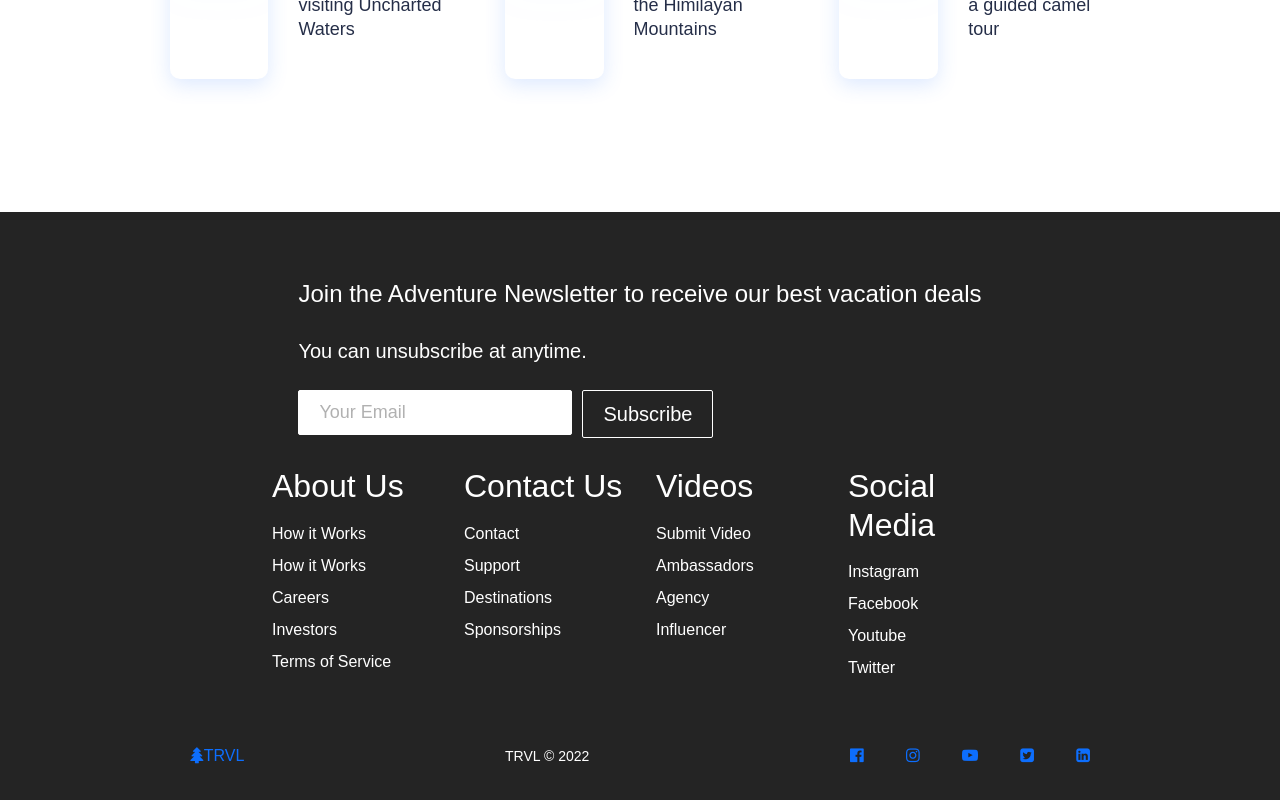
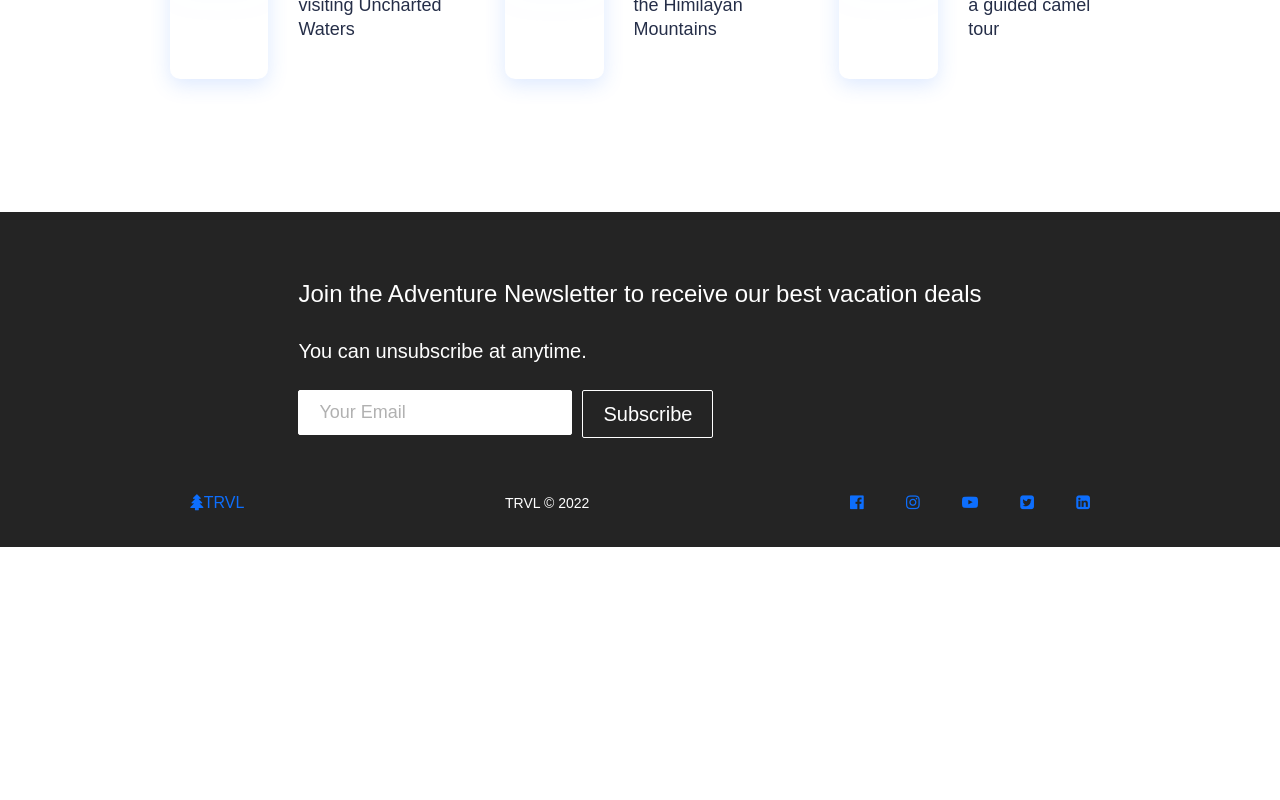
Before and after one commit to AJarich/react-website, a React (Create React App) app: page / in a window 1280 px wide. Shown: the part 1311-2111 px from the top of the page. After the commit the page ends 1858 px from the top, so only its background shows below. Built offline with nearby package versions, Linux system fonts and the light colour scheme.

Commit message:
Created and styled About page. Got rid of unnecessary routes from App.js. Got rid of unnecessary content from footer.

```diff
--- a/src/App.css
+++ b/src/App.css
@@ -9,7 +9,8 @@
 .services,
 .products,
 .sign-up,
-.contact {
+.contact,
+.about {
   display: flex;
   height: 90vh;
   align-items: center;
@@ -54,6 +55,30 @@
   height: 40vh;
 }
 
+.about {
+  background-image: url('../public/images/img-2.jpg');
+  background-position: center;
+  background-size: fill;
+  background-repeat: no-repeat;
+  color: #fff;
+  font-size: 100px;
+  height: 40vh;
+}
+
+.about-section {
+  margin-top: 50px;
+  margin-left: 250px;
+  padding-bottom: 50px;
+  max-width: 900px;
+}
+
+.about-img {
+  margin-right: 30px;
+  max-height: 500px;
+  max-width: 400px;
+  margin-bottom: 50px;
+}
+
 .contact-card {
   max-width: 1100px;
   display: block;
@@ -81,3 +106,16 @@
 .contact-card .submit-button {
   background-color: #4682b4;
 }
+
+@media screen and (max-width: 960px) {
+  .about-section {
+    margin-left: 100px;
+  }
+}
+
+@media screen and (max-width:820px) {
+  .about-section {
+    flex-direction: column;
+    margin-left: 80px;
+  }
+}
--- a/src/App.js
+++ b/src/App.js
@@ -3,7 +3,7 @@ import React from 'react';
 import Navbar from './components/Navbar.js';
 import {BrowserRouter as Router, Routes, Route} from 'react-router-dom';
 import Home from './components/pages/Home';
-import Services from './components/pages/Services.js';
+import About from './components/pages/About.js';
 import Products from './components/pages/Products.js';
 import SignUp from './components/pages/SignUp.js';
 import Contact from './components/pages/Contact.js';
@@ -15,7 +15,7 @@ function App() {
         <Navbar />
         <Routes>
           <Route path="/" element={<Home />} />
-          <Route path="/services" element={<Services />} />
+          <Route path="/about" element={<About />} />
           <Route path="/products" element={<Products />} />
           <Route path="/sign-up" element={<SignUp />} />
           <Route path="/contact" element={<Contact />} />
--- a/src/components/Footer.js
+++ b/src/components/Footer.js
@@ -21,41 +21,6 @@ function Footer() {
               </form>
             </div>
           </section>
-          <div className="footer-links">
-            <div className="footer-link-wrapper">
-              <div className="footer-link-items">
-                <h2>About Us</h2>
-                <Link to="/sign-up">How it Works</Link>
-                <Link to="/">How it Works</Link>
-                <Link to="/">Careers</Link>
-                <Link to="/">Investors</Link>
-                <Link to="/">Terms of Service</Link>
-              </div>
-              <div class='footer-link-items'>
-               <h2>Contact Us</h2>
-               <Link to='/'>Contact</Link>
-               <Link to='/'>Support</Link>
-               <Link to='/'>Destinations</Link>
-               <Link to='/'>Sponsorships</Link>
-             </div>
-            </div>
-            <div className='footer-link-wrapper'>
-              <div class='footer-link-items'>
-                <h2>Videos</h2>
-                <Link to='/'>Submit Video</Link>
-                <Link to='/'>Ambassadors</Link>
-                <Link to='/'>Agency</Link>
-                <Link to='/'>Influencer</Link>
-              </div>
-            <div class='footer-link-items'>
-              <h2>Social Media</h2>
-              <Link to='/'>Instagram</Link>
-              <Link to='/'>Facebook</Link>
-              <Link to='/'>Youtube</Link>
-              <Link to='/'>Twitter</Link>
-            </div>
-           </div>
-          </div>
           <section className="social-media">
             <div className="social-media-wrap">
               <div className="footer-logo">
--- /dev/null
+++ b/src/components/pages/About.js
@@ -0,0 +1,22 @@
+import React from 'react';
+import '../../App.css';
+
+export default function Products() {
+  return (
+    <>
+    <h1 className='about'>ABOUT</h1>
+    <div className="about-section">
+      <img src="/images/photographer.jpg" align="left" className="about-img" alt="Photographer" />
+        <p><b>Name:</b> Andrea Jarich</p>
+        <p><b>Birthdate:</b> 3/15/1993</p>
+        <p><b>Hometown:</b> Burlington, WI, USA</p>
+        <p><b>Favorite Places in the U.S.:</b> Door County, Wisconsin. Mackinac Island, Michigan</p>
+        <p><b>Favorite Places in the World: </b> Bali, United Kingdom, Japan, Tanzania </p>
+        <p><b>Favorite Pieces of Camera Equipment: </b> Canon cameras, iPhone </p>
+        <p><b>Favorite Photography Subjects: </b> Natural environments, Unique buildings</p>
+        <p><b>Black and White or Color?: </b> Depends on what I'm taking </p>
+        <p><b>Tip for New Photographers?: </b> Practice and experiment </p>
+    </div>
+    </>
+  )
+}
```
Also changed, not shown: public/images/photographer.jpg (added).
